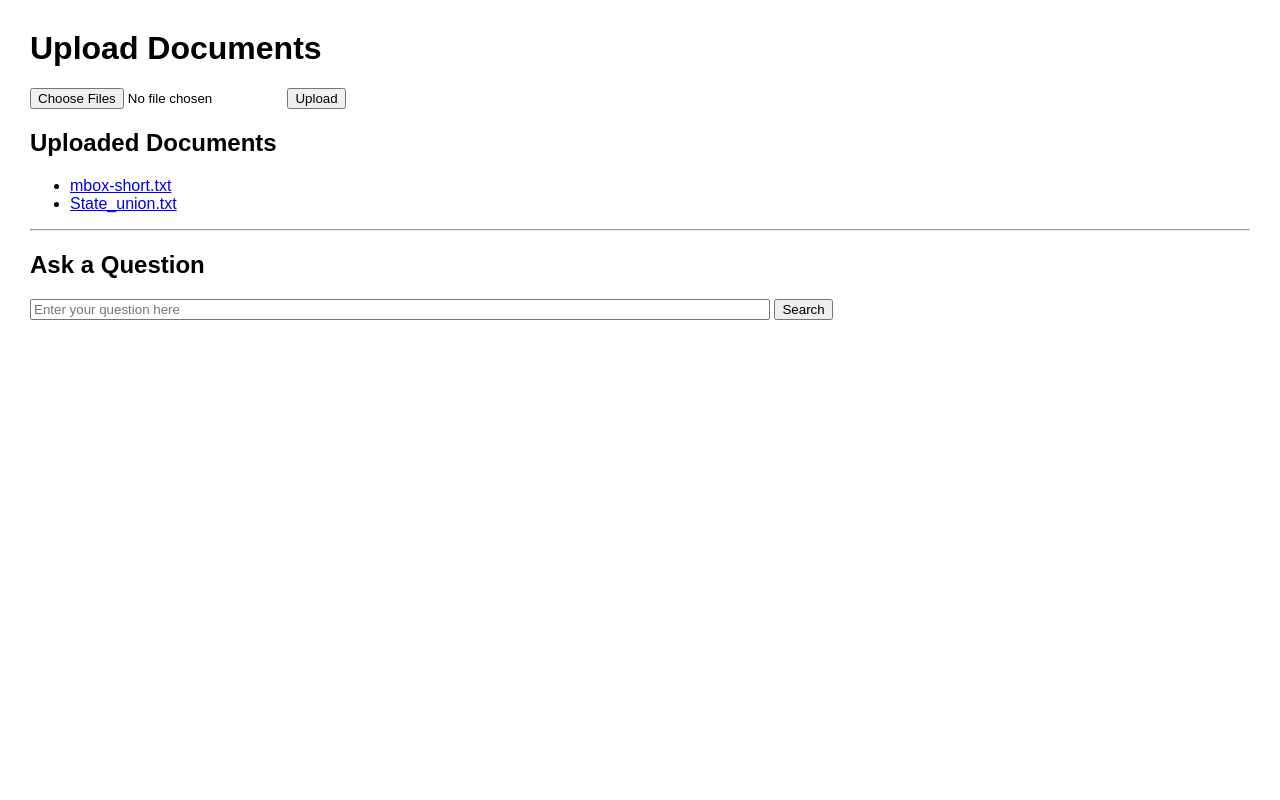
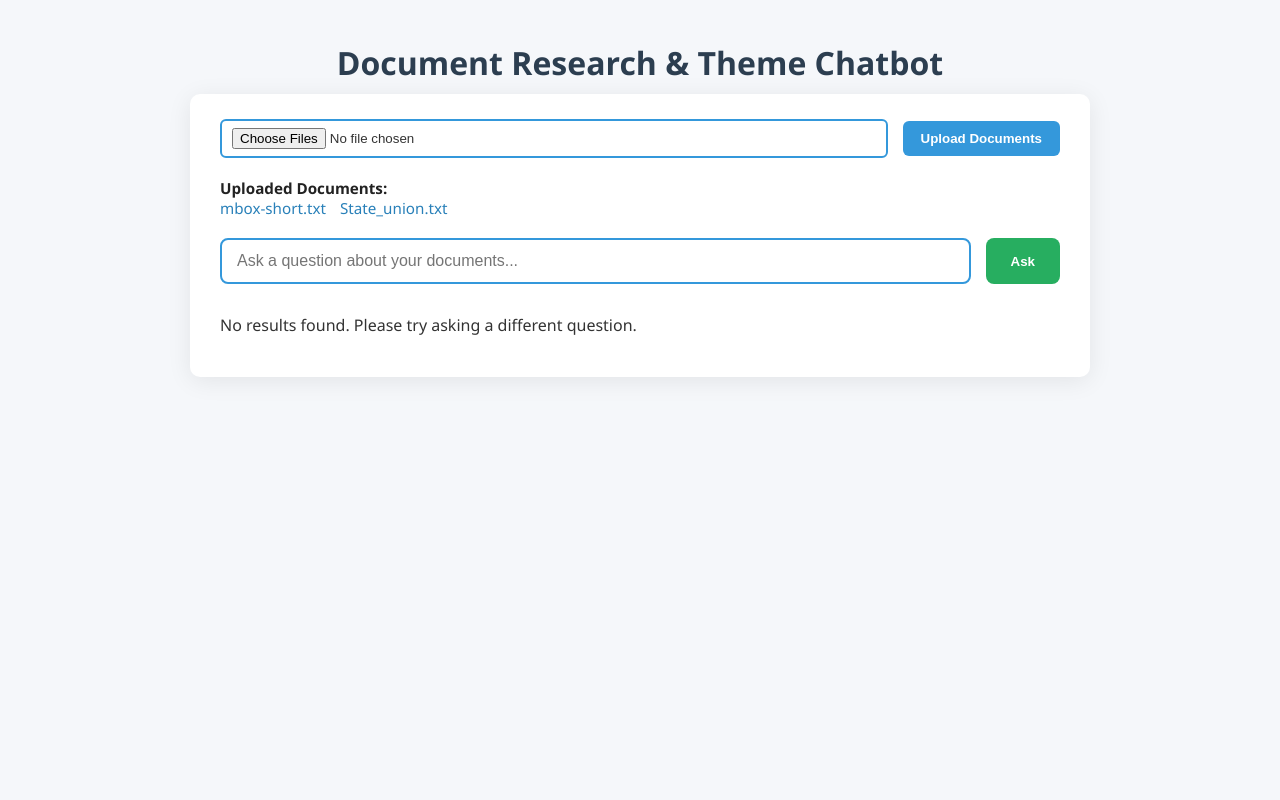
Before and after one commit to shuvendu-git/AiInternTask, a Flask app: page / in a window 1280 px wide. Run offline with Flask 2, Linux system fonts and the light colour scheme.

Commit message:
Update index.html

```diff
--- a/templates/index.html
+++ b/templates/index.html
@@ -1,65 +1,234 @@
 <!DOCTYPE html>
-<html>
+<html lang="en">
 <head>
+    <meta charset="UTF-8" />
+    <meta name="viewport" content="width=device-width, initial-scale=1" />
     <title>Document Research & Theme Chatbot</title>
     <style>
-        body { font-family: Arial, sans-serif; margin: 30px; }
-        table { border-collapse: collapse; width: 100%; margin-top: 20px; }
-        th, td { border: 1px solid #ddd; padding: 8px; }
-        th { background-color: #f2f2f2; }
-        .error { color: red; }
+        /* Reset and base */
+        * {
+            box-sizing: border-box;
+        }
+        body {
+            margin: 0;
+            font-family: 'Segoe UI', Tahoma, Geneva, Verdana, sans-serif;
+            background: #f5f7fa;
+            color: #333;
+            min-height: 100vh;
+            display: flex;
+            flex-direction: column;
+            align-items: center;
+            padding: 20px;
+        }
+        h1 {
+            color: #2c3e50;
+            margin-bottom: 10px;
+        }
+        /* Container */
+        .container {
+            background: white;
+            max-width: 900px;
+            width: 100%;
+            padding: 25px 30px;
+            border-radius: 10px;
+            box-shadow: 0 4px 25px rgba(0,0,0,0.08);
+            margin-bottom: 40px;
+        }
+        /* File Upload Form */
+        form#upload-form {
+            display: flex;
+            flex-wrap: wrap;
+            align-items: center;
+            gap: 15px;
+            margin-bottom: 20px;
+        }
+        form#upload-form input[type="file"] {
+            flex-grow: 1;
+            padding: 7px 10px;
+            border: 2px solid #3498db;
+            border-radius: 6px;
+            cursor: pointer;
+            background: #fff;
+            transition: border-color 0.3s ease;
+        }
+        form#upload-form input[type="file"]:hover {
+            border-color: #2980b9;
+        }
+        form#upload-form button {
+            background: #3498db;
+            color: white;
+            border: none;
+            padding: 10px 18px;
+            border-radius: 6px;
+            font-weight: 600;
+            cursor: pointer;
+            transition: background-color 0.3s ease;
+        }
+        form#upload-form button:hover {
+            background: #2980b9;
+        }
+        /* Documents list */
+        .documents {
+            margin-top: 5px;
+            font-size: 0.95rem;
+            color: #555;
+        }
+        .documents strong {
+            color: #222;
+        }
+        /* Query form */
+        form#query-form {
+            margin-top: 20px;
+            display: flex;
+            gap: 15px;
+            flex-wrap: wrap;
+        }
+        form#query-form input[type="text"] {
+            flex-grow: 1;
+            padding: 12px 15px;
+            border-radius: 8px;
+            border: 2px solid #3498db;
+            font-size: 1rem;
+            transition: border-color 0.3s ease;
+        }
+        form#query-form input[type="text"]:focus {
+            outline: none;
+            border-color: #2980b9;
+            box-shadow: 0 0 8px rgba(41,128,185,0.3);
+        }
+        form#query-form button {
+            background: #27ae60;
+            color: white;
+            border: none;
+            padding: 12px 25px;
+            font-weight: 600;
+            border-radius: 8px;
+            cursor: pointer;
+            transition: background-color 0.3s ease;
+        }
+        form#query-form button:hover {
+            background: #1e8449;
+        }
+        /* Error message */
+        .error-message {
+            color: #c0392b;
+            background: #fceae9;
+            border: 1px solid #e74c3c;
+            padding: 10px 15px;
+            border-radius: 6px;
+            margin-bottom: 10px;
+            font-weight: 600;
+        }
+        /* Results */
+        .results {
+            margin-top: 30px;
+        }
+        .result-item {
+            background: #ecf0f1;
+            padding: 15px 20px;
+            border-radius: 8px;
+            margin-bottom: 15px;
+            box-shadow: inset 0 0 5px rgba(0,0,0,0.05);
+            animation: fadeIn 0.4s ease forwards;
+        }
+        .result-item h3 {
+            margin: 0 0 6px 0;
+            font-size: 1.1rem;
+            color: #2c3e50;
+        }
+        .result-item p {
+            margin: 0;
+            white-space: normal;
+            color: #444;
+        }
+        .result-item .citation {
+            font-size: 0.85rem;
+            color: #7f8c8d;
+            font-style: italic;
+            margin-top: 8px;
+        }
+
+        /* Animations */
+        @keyframes fadeIn {
+            from { opacity: 0; transform: translateY(8px);}
+            to { opacity: 1; transform: translateY(0);}
+        }
+        /* Responsive */
+        @media (max-width: 600px) {
+            .container {
+                padding: 20px;
+            }
+            form#upload-form,
+            form#query-form {
+                flex-direction: column;
+                gap: 12px;
+            }
+            form#query-form button,
+            form#upload-form button {
+                width: 100%;
+            }
+            form#upload-form input[type="file"],
+            form#query-form input[type="text"] {
+                width: 100%;
+            }
+        }
+        /* Link style for uploaded files */
+        .documents-list a {
+            color: #2980b9;
+            text-decoration: none;
+            margin-right: 10px;
+        }
+        .documents-list a:hover {
+            text-decoration: underline;
+        }
     </style>
 </head>
 <body>
-    <h1>Upload Documents </h1>
-    <form method="POST" enctype="multipart/form-data">
-        <input type="file" name="files" multiple required>
-        <button type="submit">Upload</button>
+    <h1>Document Research & Theme Chatbot</h1>
+    <div class="container">
+        <section>
+            <form id="upload-form" method="POST" enctype="multipart/form-data" autocomplete="off">
+                <input type="file" id="file-input" name="files" accept=".txt" multiple required />
+                <button type="submit">Upload Documents</button>
             </form>
+            <div class="documents">
+                <strong>Uploaded Documents:</strong>
+                <div class="documents-list">
+                    {% if documents %}
+                        {% for doc in documents %}
+                            <a href="{{ url_for('uploaded_file', filename=doc) }}" target="_blank" title="Open {{ doc }}">{{ doc }}</a>
+                        {% endfor %}
+                    {% else %}
+                        <span>No documents uploaded yet.</span>
+                    {% endif %}
+                </div>
+            </div>
+        </section>
 
-    <h2>Uploaded Documents</h2>
-    {% if documents %}
-    <ul>
-        {% for doc in documents %}
-            <li><a href="{{ url_for('uploaded_file', filename=doc) }}" target="_blank">{{ doc }}</a></li>
-        {% endfor %}
-    </ul>
-    {% else %}
-    <p>No documents uploaded yet.</p>
+        <section>
+            {% if error %}
+                <div class="error-message" role="alert">{{ error }}</div>
             {% endif %}
+            <form id="query-form" method="POST" action="{{ url_for('query') }}" autocomplete="off">
+                <input type="text" name="question" placeholder="Ask a question about your documents..." value="{{ question or '' }}" required />
+                <button type="submit">Ask</button>
+            </form>
+        </section>
 
-    <hr>
-
-    <h2>Ask a Question</h2>
-    <form action="{{ url_for('query') }}" method="POST">
-        <input type="text" name="question" placeholder="Enter your question here" value="{{ question if question }}" required style="width: 60%;">
-        <button type="submit">Search</button>
-    </form>
-
-    {% if error %}
-    <p class="error">{{ error }}</p>
-    {% endif %}
-
+        <section class="results">
             {% if results %}
                 <h2>Results</h2>
-    <table>
-        <thead>
-            <tr>
-                <th>Document ID</th>
-                <th>Extracted Answer</th>
-                <th>Citation</th>
-            </tr>
-        </thead>
-        <tbody>
-            {% for res in results %}
-            <tr>
-                <td>{{ res.doc_id }}</td>
-                <td>{{ res.answer }}</td>
-                <td>{{ res.citation }}</td>
-            </tr>
+                {% for result in results %}
+                    <article class="result-item" tabindex="0">
+                        <h3>Document: {{ result.doc_id }}</h3>
+                        <p>{{ result.answer }}</p>
+                        <div class="citation">{{ result.citation }}</div>
+                    </article>
                 {% endfor %}
-        </tbody>
-    </table>
+            {% else %}
+                <p>No results found. Please try asking a different question.</p>
             {% endif %}
+        </section>
+    </div>
 </body>
 </html>
```
Lines whose indentation alone changed are shown as unchanged.
